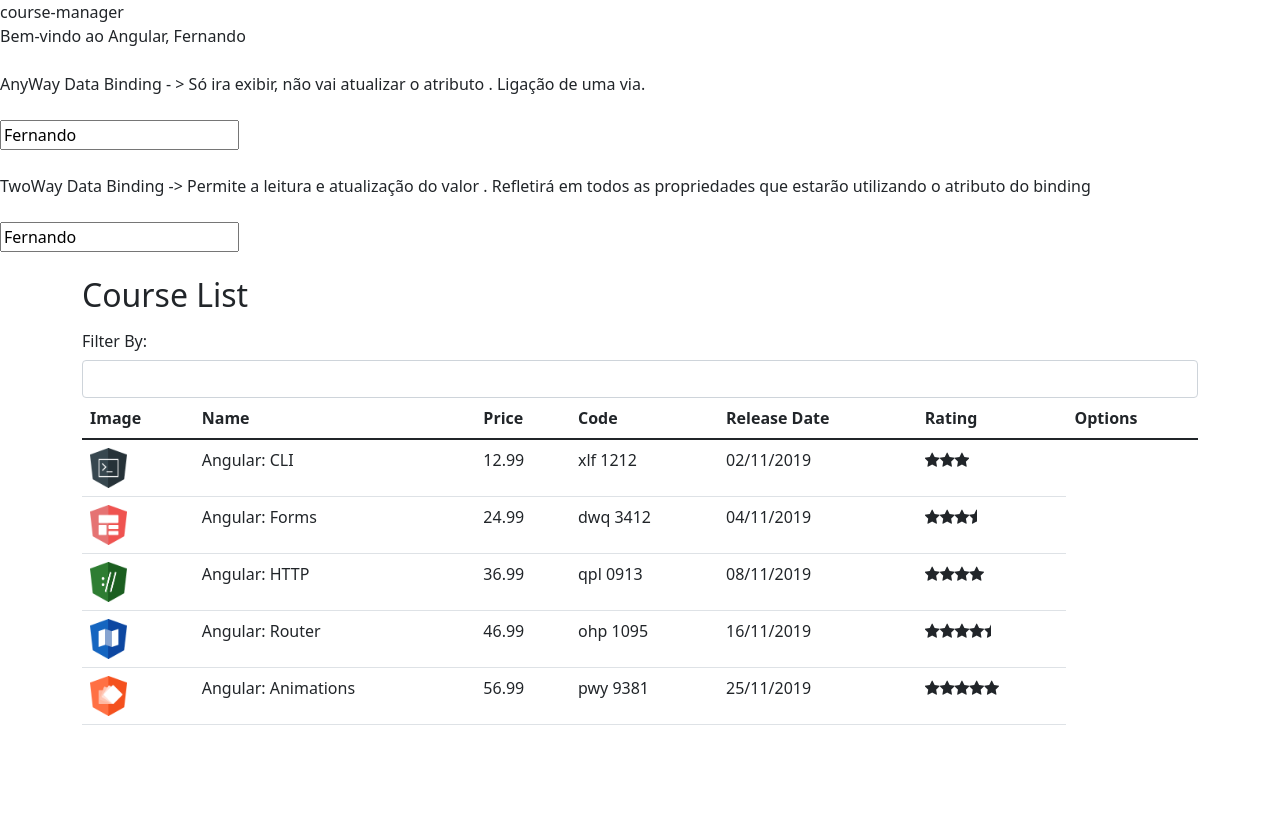
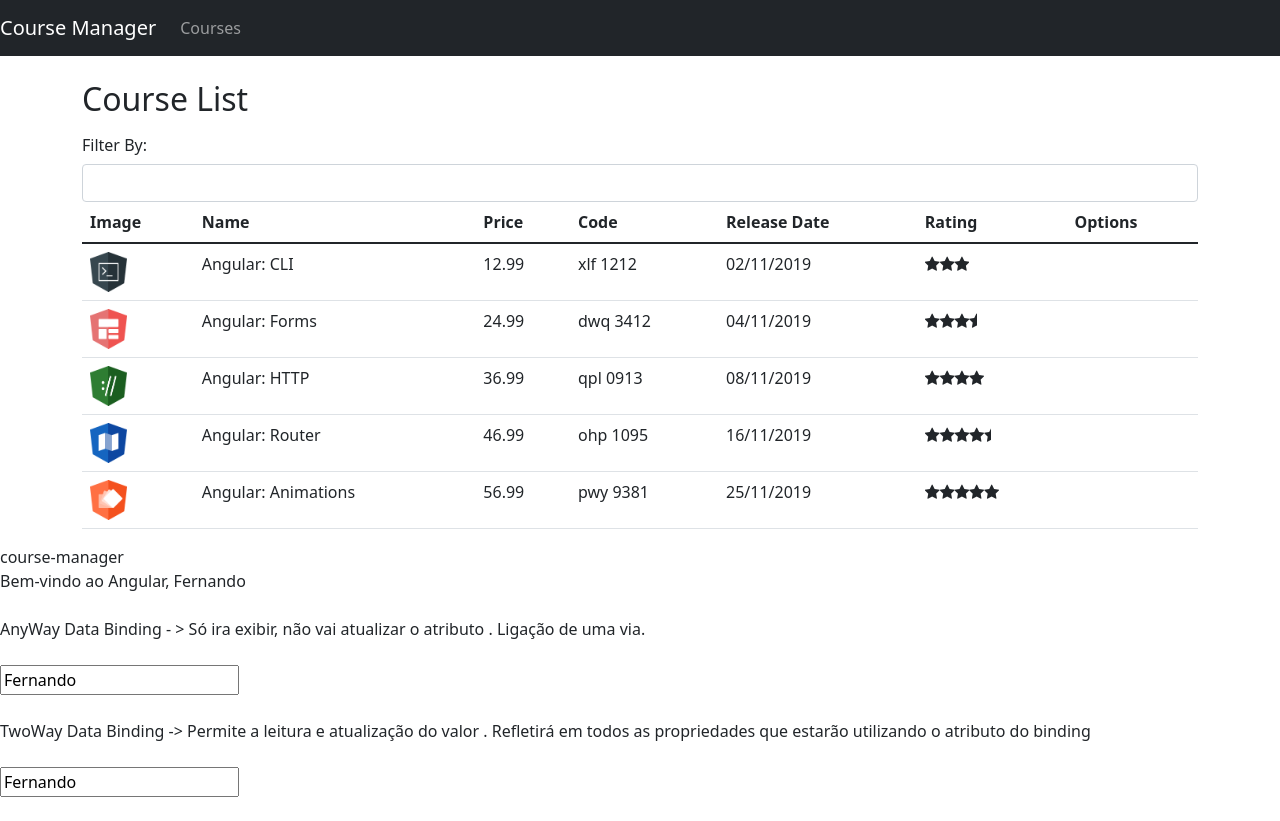
Before and after one commit to 740fernando/introducao-angular, an Angular app in the folder workspace/course-manager/: page /courses in a window 1280 px wide. Before the commit the page ends 800 px from the top, so only its background shows below. Built offline with nearby package versions, Linux system fonts and the light colour scheme.

Commit message:
Protegendo Rotas com Guards

```diff
--- a/workspace/course-manager/src/app/app.component.html
+++ b/workspace/course-manager/src/app/app.component.html
@@ -1,3 +1,8 @@
+
+<app-nav-bar></app-nav-bar>
+<div class="container mt-4">
+   <router-outlet></router-outlet>
+</div>
 {{title}}
 <br/>
 Bem-vindo ao Angular, {{name}}
@@ -17,6 +22,3 @@
 <input [(ngModel)] = "name" name="name" >
 <br/>
 <br/>
-<div class="container">
-    <app-course-list></app-course-list>
-</div>
--- a/workspace/course-manager/src/app/courses/course-list.component.html
+++ b/workspace/course-manager/src/app/courses/course-list.component.html
@@ -32,6 +32,7 @@
             <td>
                 <app-star [rating]="course.rating"></app-star>
             </td>
+            <td></td>
         </tr>
     </tbody>
 </table>
--- a/workspace/course-manager/src/app/courses/course-list.component.ts
+++ b/workspace/course-manager/src/app/courses/course-list.component.ts
@@ -3,7 +3,6 @@
 import { CourseService } from "./course.service";
 
 @Component({
-    selector: 'app-course-list',
     templateUrl: "./course-list.component.html"
 })
 export class CourseListComponent implements OnInit {
--- /dev/null
+++ b/workspace/course-manager/src/app/erro-404/erro-404.component.html
@@ -0,0 +1 @@
+<h2>Error 404</h2>
--- /dev/null
+++ b/workspace/course-manager/src/app/nav-bar/nav-bar.component.html
@@ -0,0 +1,16 @@
+<nav class="navbar navbar-expand-lg navbar-dark bg-dark">
+    <a href='#' class="navbar-brand">Course Manager</a>
+
+    <button class="navbar-toggler" type="button" data-toggle="collapse" data-target="#navbarSupportedContent"
+        aria-controls="navbarSupportedContent" aria-expanded="false" aria-label="Toggle navigation">
+        <span class="navbar-toggler-icon"></span>
+    </button>
+
+    <div class="collapse navbar-collapse" id="navbarSupportedContent">
+        <ul class="navbar-nav mr-auto">
+            <li class="nav-item">
+                <a href='#' class="nav-link">Courses</a>
+            </li>
+        </ul>
+    </div>
+</nav>
```
Also changed, not shown: workspace/course-manager/src/app/app.module.ts (+18 -2 lines), workspace/course-manager/src/app/erro-404/erro-404.component.ts (added, +8 -0 lines), workspace/course-manager/src/app/nav-bar/nav-bar.component.ts (added, +10 -0 lines).
